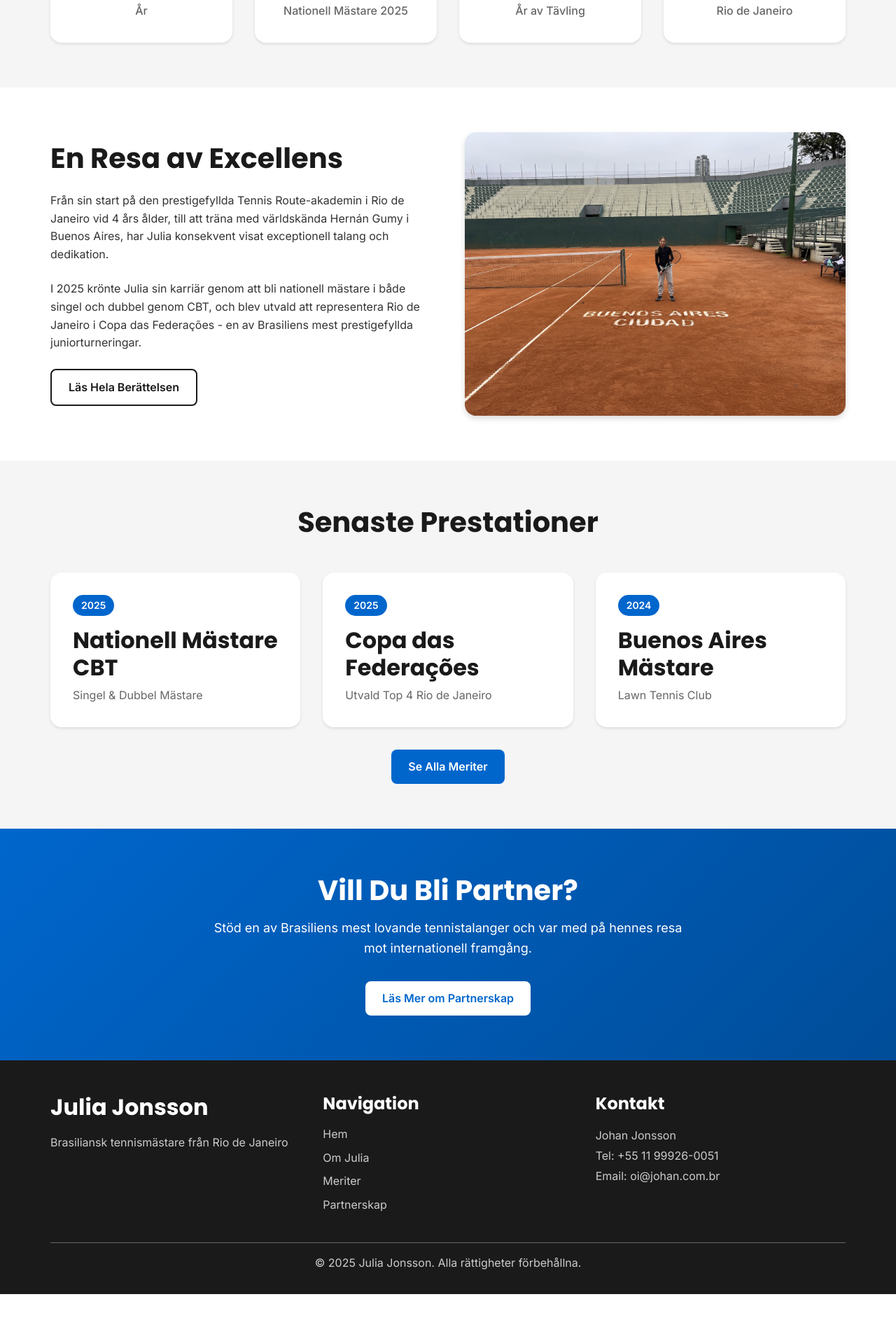
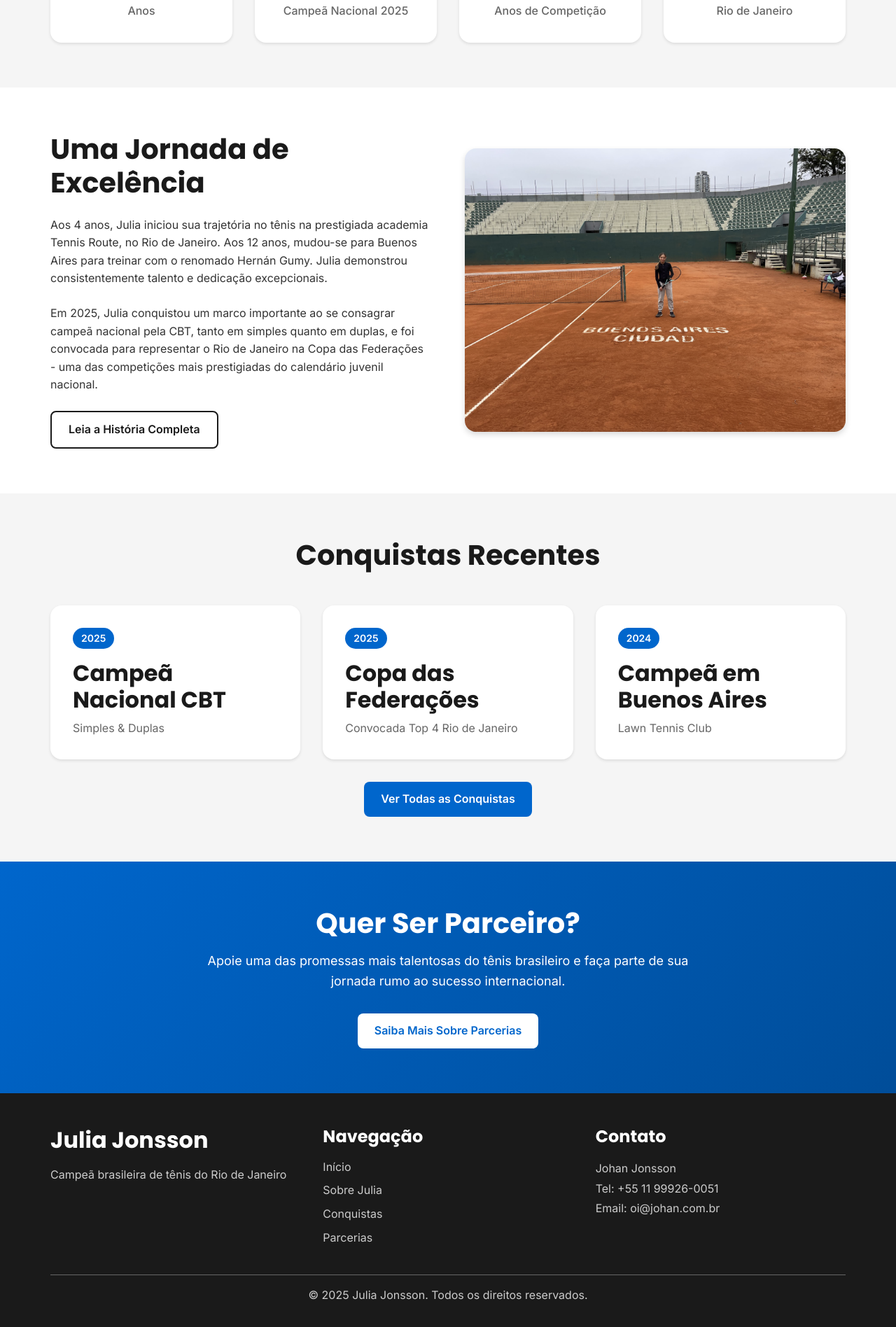
Before and after one commit to Johan-Jo/julia-site, a plain HTML site: page index.html in a window 1280 px wide. Shown: the part 874-2770 px from the top of the page at 70% size. Before the commit the page ends 2723 px from the top, so only its background shows below. Drawn offline with Linux system fonts and the light colour scheme.

Commit message:
Complete Portuguese translation for homepage - now fully trilingual (PT/SV/EN)

```diff
--- a/index.html
+++ b/index.html
@@ -3,10 +3,10 @@
 <head>
     <meta charset="UTF-8">
     <meta name="viewport" content="width=device-width, initial-scale=1.0">
-    <title>Julia Jonsson - Tennisspelare och Brasiliansk Mästare</title>
-    <meta name="description" content="Julia Jonsson, 14 år, brasiliansk tennisstjärna från Rio de Janeiro. Nationell mästare och en av Brasiliens mest lovande unga talanger.">
-    <meta property="og:title" content="Julia Jonsson - Tennisspelare">
-    <meta property="og:description" content="14-årig brasiliansk tennismästare från Rio de Janeiro">
+    <title>Julia Jonsson - Tenista e Campeã Brasileira</title>
+    <meta name="description" content="Julia Jonsson, 14 anos, estrela brasileira de tênis do Rio de Janeiro. Campeã nacional e uma das jovens promessas mais talentosas do Brasil.">
+    <meta property="og:title" content="Julia Jonsson - Tenista Profissional">
+    <meta property="og:description" content="Campeã brasileira de tênis de 14 anos do Rio de Janeiro">
     <meta property="og:image" content="assets/images/heroJulia.png">
     <meta property="og:type" content="website">
     <link rel="preconnect" href="https://fonts.googleapis.com">
@@ -96,28 +96,32 @@
                 <div class="stat-card">
                     <div class="stat-number">14</div>
                     <div class="stat-label">
-                        <span data-lang-sv>År</span>
+                        <span data-lang-pt>Anos</span>
+                        <span data-lang-sv style="display:none;">År</span>
                         <span data-lang-en style="display:none;">Years</span>
                     </div>
                 </div>
                 <div class="stat-card">
                     <div class="stat-number">2x</div>
                     <div class="stat-label">
-                        <span data-lang-sv>Nationell Mästare 2025</span>
+                        <span data-lang-pt>Campeã Nacional 2025</span>
+                        <span data-lang-sv style="display:none;">Nationell Mästare 2025</span>
                         <span data-lang-en style="display:none;">National Champion 2025</span>
                     </div>
                 </div>
                 <div class="stat-card">
                     <div class="stat-number">10+</div>
                     <div class="stat-label">
-                        <span data-lang-sv>År av Tävling</span>
+                        <span data-lang-pt>Anos de Competição</span>
+                        <span data-lang-sv style="display:none;">År av Tävling</span>
                         <span data-lang-en style="display:none;">Years Competing</span>
                     </div>
                 </div>
                 <div class="stat-card">
                     <div class="stat-number">Top 4</div>
                     <div class="stat-label">
-                        <span data-lang-sv>Rio de Janeiro</span>
+                        <span data-lang-pt>Rio de Janeiro</span>
+                        <span data-lang-sv style="display:none;">Rio de Janeiro</span>
                         <span data-lang-en style="display:none;">Rio de Janeiro</span>
                     </div>
                 </div>
@@ -131,10 +135,16 @@
             <div class="section-content">
                 <div class="content-text">
                     <h2>
-                        <span data-lang-sv>En Resa av Excellens</span>
+                        <span data-lang-pt>Uma Jornada de Excelência</span>
+                        <span data-lang-sv style="display:none;">En Resa av Excellens</span>
                         <span data-lang-en style="display:none;">A Journey of Excellence</span>
                     </h2>
-                    <p data-lang-sv>
+                    <p data-lang-pt>
+                        Aos 4 anos, Julia iniciou sua trajetória no tênis na prestigiada academia Tennis Route, no Rio de Janeiro.
+                        Aos 12 anos, mudou-se para Buenos Aires para treinar com o renomado Hernán Gumy. Julia demonstrou
+                        consistentemente talento e dedicação excepcionais.
+                    </p>
+                    <p data-lang-sv style="display:none;">
                         Från sin start på den prestigefyllda Tennis Route-akademin i Rio de Janeiro vid 4 års ålder,
                         till att träna med världskända Hernán Gumy i Buenos Aires, har Julia konsekvent visat exceptionell
                         talang och dedikation.
@@ -144,7 +154,12 @@
                         to training with world-renowned Hernán Gumy in Buenos Aires, Julia has consistently shown
                         exceptional talent and dedication.
                     </p>
-                    <p data-lang-sv>
+                    <p data-lang-pt>
+                        Em 2025, Julia conquistou um marco importante ao se consagrar campeã nacional pela CBT, tanto em
+                        simples quanto em duplas, e foi convocada para representar o Rio de Janeiro na Copa das Federações -
+                        uma das competições mais prestigiadas do calendário juvenil nacional.
+                    </p>
+                    <p data-lang-sv style="display:none;">
                         I 2025 krönte Julia sin karriär genom att bli nationell mästare i både singel och dubbel genom CBT,
                         och blev utvald att representera Rio de Janeiro i Copa das Federações - en av Brasiliens mest
                         prestigefyllda juniorturneringar.
@@ -155,7 +170,8 @@
                         prestigious junior tournaments.
                     </p>
                     <a href="about.html" class="btn btn-outline">
-                        <span data-lang-sv>Läs Hela Berättelsen</span>
+                        <span data-lang-pt>Leia a História Completa</span>
+                        <span data-lang-sv style="display:none;">Läs Hela Berättelsen</span>
                         <span data-lang-en style="display:none;">Read Full Story</span>
                     </a>
                 </div>
@@ -170,35 +186,43 @@
     <section class="recent-achievements">
         <div class="container">
             <h2 class="section-title">
-                <span data-lang-sv>Senaste Prestationer</span>
+                <span data-lang-pt>Conquistas Recentes</span>
+                <span data-lang-sv style="display:none;">Senaste Prestationer</span>
                 <span data-lang-en style="display:none;">Recent Achievements</span>
             </h2>
             <div class="achievements-grid">
                 <div class="achievement-card">
                     <div class="achievement-year">2025</div>
-                    <h3 data-lang-sv>Nationell Mästare CBT</h3>
+                    <h3 data-lang-pt>Campeã Nacional CBT</h3>
+                    <h3 data-lang-sv style="display:none;">Nationell Mästare CBT</h3>
                     <h3 data-lang-en style="display:none;">National CBT Champion</h3>
-                    <p data-lang-sv>Singel & Dubbel Mästare</p>
+                    <p data-lang-pt>Simples & Duplas</p>
+                    <p data-lang-sv style="display:none;">Singel & Dubbel Mästare</p>
                     <p data-lang-en style="display:none;">Singles & Doubles Champion</p>
                 </div>
                 <div class="achievement-card">
                     <div class="achievement-year">2025</div>
-                    <h3 data-lang-sv>Copa das Federações</h3>
+                    <h3 data-lang-pt>Copa das Federações</h3>
+                    <h3 data-lang-sv style="display:none;">Copa das Federações</h3>
                     <h3 data-lang-en style="display:none;">Copa das Federações</h3>
-                    <p data-lang-sv>Utvald Top 4 Rio de Janeiro</p>
+                    <p data-lang-pt>Convocada Top 4 Rio de Janeiro</p>
+                    <p data-lang-sv style="display:none;">Utvald Top 4 Rio de Janeiro</p>
                     <p data-lang-en style="display:none;">Selected Top 4 Rio de Janeiro</p>
                 </div>
                 <div class="achievement-card">
                     <div class="achievement-year">2024</div>
-                    <h3 data-lang-sv>Buenos Aires Mästare</h3>
+                    <h3 data-lang-pt>Campeã em Buenos Aires</h3>
+                    <h3 data-lang-sv style="display:none;">Buenos Aires Mästare</h3>
                     <h3 data-lang-en style="display:none;">Buenos Aires Champion</h3>
-                    <p data-lang-sv>Lawn Tennis Club</p>
+                    <p data-lang-pt>Lawn Tennis Club</p>
+                    <p data-lang-sv style="display:none;">Lawn Tennis Club</p>
                     <p data-lang-en style="display:none;">Lawn Tennis Club</p>
                 </div>
             </div>
             <div class="text-center" style="margin-top: 2rem;">
                 <a href="achievements.html" class="btn btn-primary">
-                    <span data-lang-sv>Se Alla Meriter</span>
+                    <span data-lang-pt>Ver Todas as Conquistas</span>
+                    <span data-lang-sv style="display:none;">Se Alla Meriter</span>
                     <span data-lang-en style="display:none;">View All Achievements</span>
                 </a>
             </div>
@@ -210,17 +234,22 @@
         <div class="container">
             <div class="cta-content">
                 <h2>
-                    <span data-lang-sv>Vill Du Bli Partner?</span>
+                    <span data-lang-pt>Quer Ser Parceiro?</span>
+                    <span data-lang-sv style="display:none;">Vill Du Bli Partner?</span>
                     <span data-lang-en style="display:none;">Want to Become a Partner?</span>
                 </h2>
-                <p data-lang-sv>
+                <p data-lang-pt>
+                    Apoie uma das promessas mais talentosas do tênis brasileiro e faça parte de sua jornada rumo ao sucesso internacional.
+                </p>
+                <p data-lang-sv style="display:none;">
                     Stöd en av Brasiliens mest lovande tennistalanger och var med på hennes resa mot internationell framgång.
                 </p>
                 <p data-lang-en style="display:none;">
                     Support one of Brazil's most promising tennis talents and join her journey to international success.
                 </p>
                 <a href="partners.html" class="btn btn-light">
-                    <span data-lang-sv>Läs Mer om Partnerskap</span>
+                    <span data-lang-pt>Saiba Mais Sobre Parcerias</span>
+                    <span data-lang-sv style="display:none;">Läs Mer om Partnerskap</span>
                     <span data-lang-en style="display:none;">Learn About Partnerships</span>
                 </a>
             </div>
@@ -233,21 +262,24 @@
             <div class="footer-content">
                 <div class="footer-section">
                     <h3>Julia Jonsson</h3>
-                    <p data-lang-sv>Brasiliansk tennismästare från Rio de Janeiro</p>
+                    <p data-lang-pt>Campeã brasileira de tênis do Rio de Janeiro</p>
+                    <p data-lang-sv style="display:none;">Brasiliansk tennismästare från Rio de Janeiro</p>
                     <p data-lang-en style="display:none;">Brazilian tennis champion from Rio de Janeiro</p>
                 </div>
                 <div class="footer-section">
-                    <h4 data-lang-sv>Navigation</h4>
+                    <h4 data-lang-pt>Navegação</h4>
+                    <h4 data-lang-sv style="display:none;">Navigation</h4>
                     <h4 data-lang-en style="display:none;">Navigation</h4>
                     <ul class="footer-links">
-                        <li><a href="index.html" data-lang-sv>Hem</a><a href="index.html" data-lang-en style="display:none;">Home</a></li>
-                        <li><a href="about.html" data-lang-sv>Om Julia</a><a href="about.html" data-lang-en style="display:none;">About</a></li>
-                        <li><a href="achievements.html" data-lang-sv>Meriter</a><a href="achievements.html" data-lang-en style="display:none;">Achievements</a></li>
-                        <li><a href="partners.html" data-lang-sv>Partnerskap</a><a href="partners.html" data-lang-en style="display:none;">Partners</a></li>
+                        <li><a href="index.html"><span data-lang-pt>Início</span><span data-lang-sv style="display:none;">Hem</span><span data-lang-en style="display:none;">Home</span></a></li>
+                        <li><a href="about.html"><span data-lang-pt>Sobre Julia</span><span data-lang-sv style="display:none;">Om Julia</span><span data-lang-en style="display:none;">About</span></a></li>
+                        <li><a href="achievements.html"><span data-lang-pt>Conquistas</span><span data-lang-sv style="display:none;">Meriter</span><span data-lang-en style="display:none;">Achievements</span></a></li>
+                        <li><a href="partners.html"><span data-lang-pt>Parcerias</span><span data-lang-sv style="display:none;">Partnerskap</span><span data-lang-en style="display:none;">Partners</span></a></li>
                     </ul>
                 </div>
                 <div class="footer-section">
-                    <h4 data-lang-sv>Kontakt</h4>
+                    <h4 data-lang-pt>Contato</h4>
+                    <h4 data-lang-sv style="display:none;">Kontakt</h4>
                     <h4 data-lang-en style="display:none;">Contact</h4>
                     <p>Johan Jonsson<br>
                     Tel: +55 11 99926-0051<br>
@@ -255,7 +287,7 @@
                 </div>
             </div>
             <div class="footer-bottom">
-                <p>&copy; 2025 Julia Jonsson. <span data-lang-sv>Alla rättigheter förbehållna.</span><span data-lang-en style="display:none;">All rights reserved.</span></p>
+                <p>&copy; 2025 Julia Jonsson. <span data-lang-pt>Todos os direitos reservados.</span><span data-lang-sv style="display:none;">Alla rättigheter förbehållna.</span><span data-lang-en style="display:none;">All rights reserved.</span></p>
             </div>
         </div>
     </footer>
```
